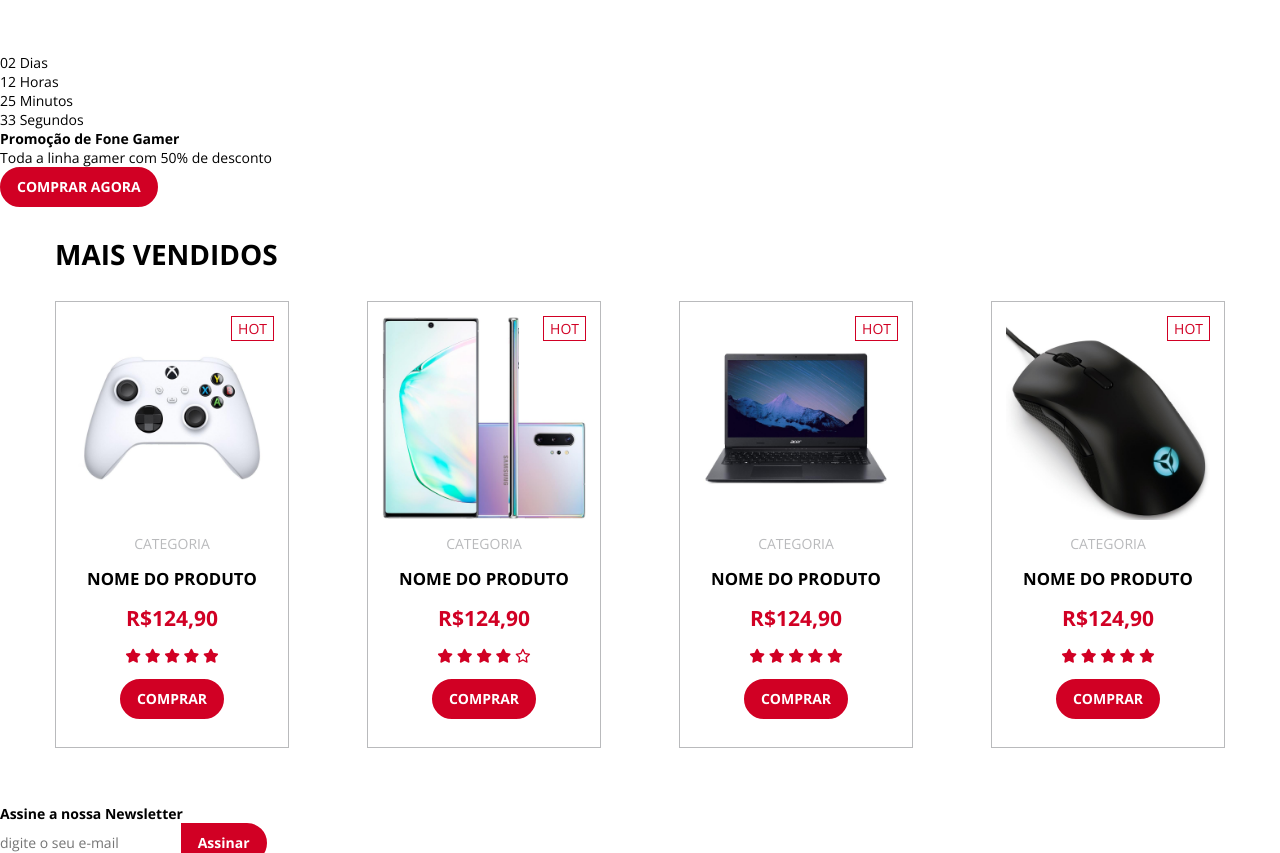
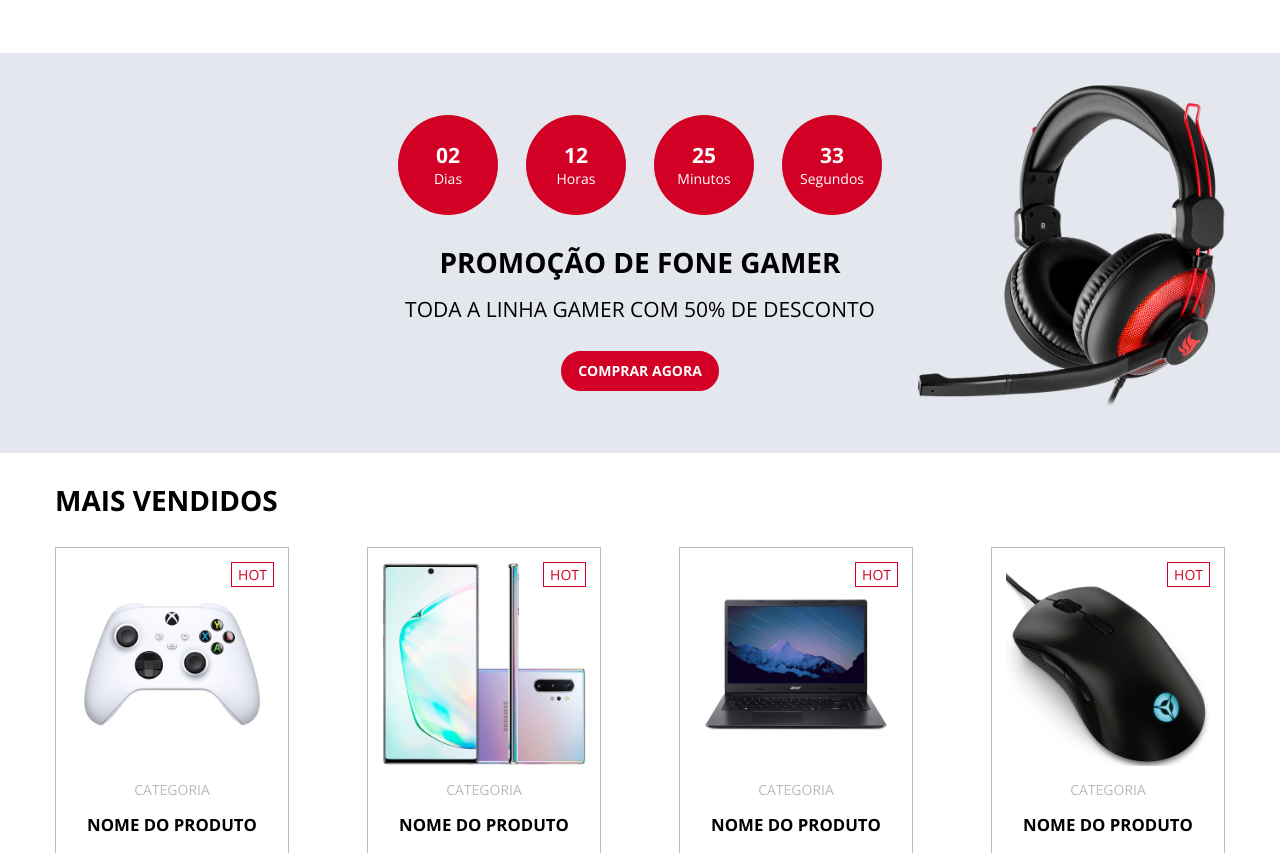
Before and after one commit to gdiccini/sass-electrum-webpage, a plain HTML site: page index.html in a window 1280 px wide. Shown: the part 1015-1868 px from the top of the page. Drawn offline with nearby package versions, Linux system fonts and the light colour scheme.

Commit message:
deals section styles finished

```diff
--- /dev/null
+++ b/sass/2-layouts/_deal-section.sass
@@ -0,0 +1,49 @@
+@use '../1-base/variables'
+@use '../1-base/base-mixins'
+@use 'layouts-mixins'
+
+.deal-container
+  background-image: url('../../img/deal_headset.png')
+  background-repeat: no-repeat
+  background-position-x: 95%
+  background-position-y: 2rem
+  background-size: 25%
+  background-color: variables.$section-bg-color
+  height: 400px
+  padding: 2rem
+
+  &-content
+    height: 100%
+    flex-direction: column
+    align-items: center
+    @include layouts-mixins.center-content
+    justify-content: center
+
+    &-timer
+      display: flex
+      margin-bottom: 2rem
+
+      .deal-container-timer
+        width: 100px
+        height: 100px
+        border-radius: 50%
+        display: flex
+        flex-direction: column
+        align-items: center
+        justify-content: center
+        background-color: variables.$primary-color
+        color: variables.$light-color
+        margin: 0 1rem
+
+        &-time
+          font-weight: bold
+          font-size: 1.5rem
+
+    &-title, &-subtitle
+      margin-bottom: 1rem
+      text-transform: uppercase
+      font-size: 2rem
+
+    &-subtitle
+      margin-bottom: 2rem
+      font-size: 1.5rem
--- a/sass/2-layouts/layouts.sass
+++ b/sass/2-layouts/layouts.sass
@@ -1,3 +1,4 @@
 @use 'header'
 @use 'banner-section'
 @use 'products-section'
+@use 'deal-section'
```
Also changed, not shown: css/app.css, 1 other file.
